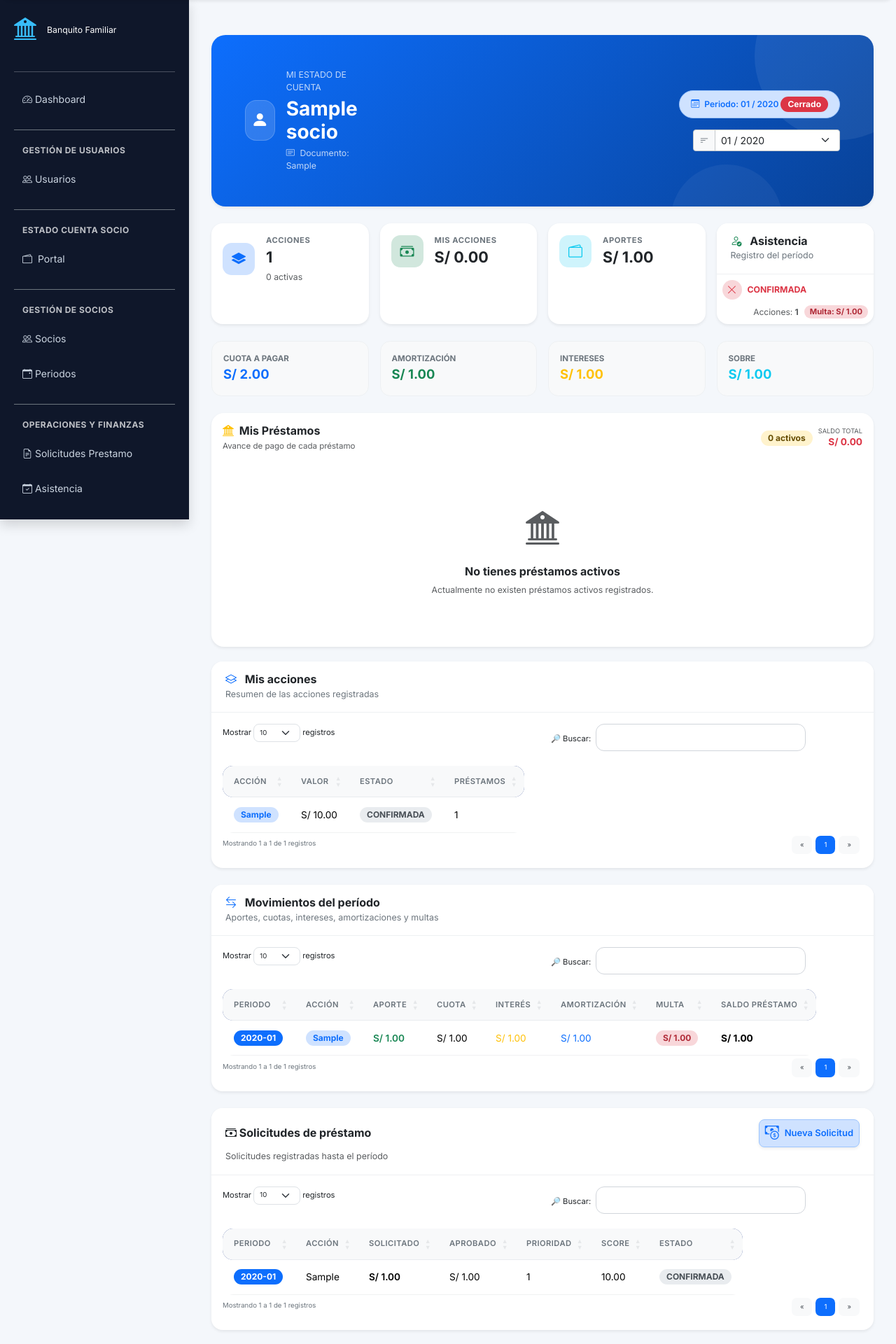
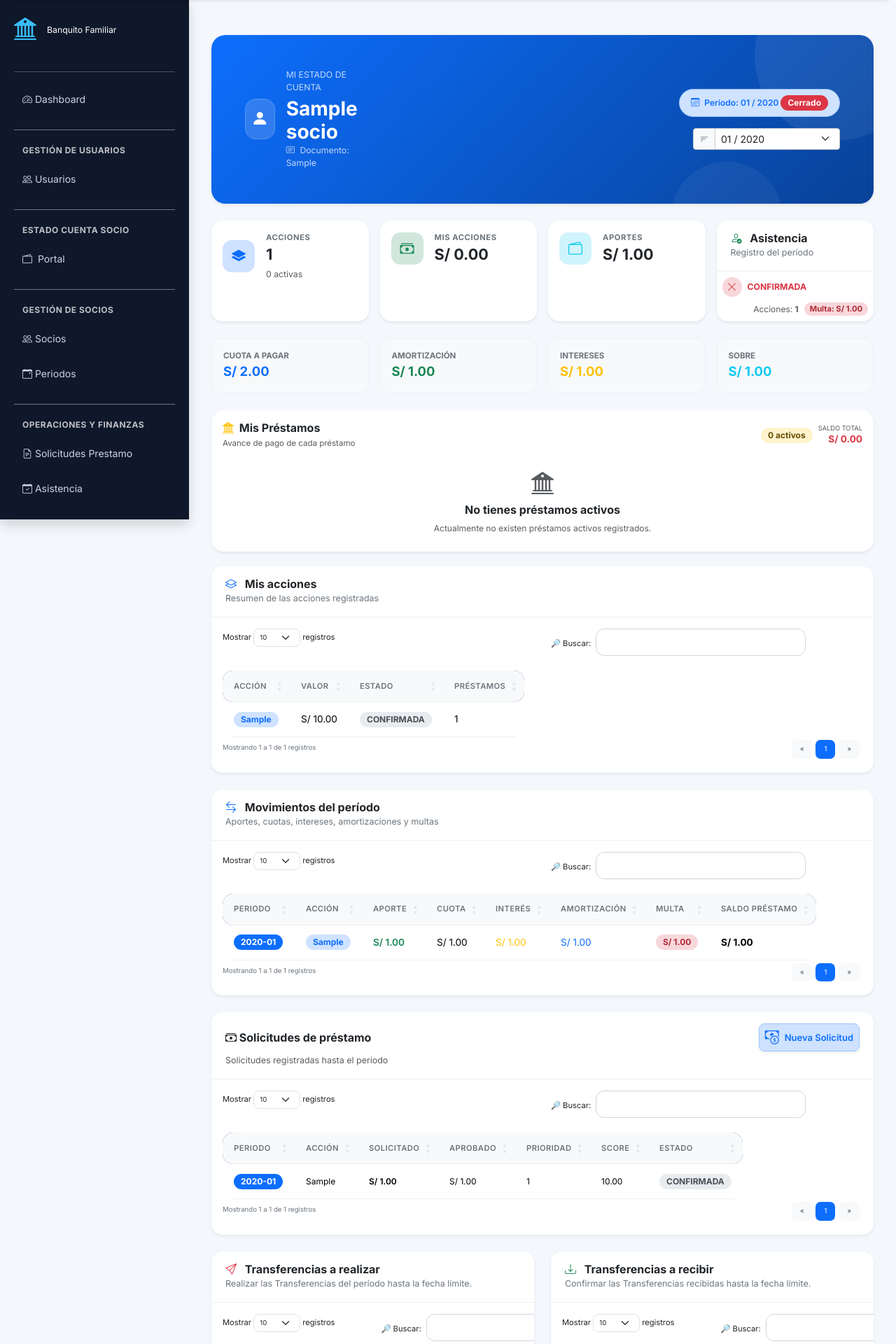
Before and after one commit to rcardenasch/AppBK, a Flask app: page /socio_portal/mi_estado_cuenta/1 in a window 1280 px wide. Shown: the part 58-1978 px from the top of the page at 70% size. Run offline with Flask 3, Linux system fonts and the light colour scheme; a user stored in the database is signed in; tables that the repository leaves empty hold one stand-in row (values such as "Sample post"); lists and menus that the app fills with data are empty; parts of the project's set-up code (start-up, migrations or seed data) failed here and were passed over; some libraries are stand-ins or nearby versions.

Commit message:
3er  Commit - Ap BK

```diff
--- a/templates/socios/portal.html
+++ b/templates/socios/portal.html
@@ -29,7 +29,7 @@
                             MI ESTADO DE CUENTA
                         </div>
 
-                        <h3 class="fw-bold mb-1">
+                        <h3 class="fw-bold mb-0">
                             {{ socio.nombres }}
                         </h3>
 
@@ -533,24 +533,17 @@
 
                 <!-- SIN PRÉSTAMOS -->
 
-                <div class="text-center py-5">
-
-                    <div class="mb-3">
-
-                        <i class="bi bi-bank2 text-muted" style="font-size: 3rem;"></i>
-
+                <div class="text-center py-0">
+                    <div class="mb-1">
+                        <i class="bi bi-bank2 text-muted" style="font-size: 2rem;"></i>
                     </div>
-
                     <h6 class="fw-bold">
                         No tienes préstamos activos
                     </h6>
-
-                    <p class="text-muted small mb-0">
+                    <p class="text-muted small mb-0" style="font-size: 0.75rem;">
                         Actualmente no existen préstamos activos registrados.
                     </p>
-
                 </div>
-
                 {% endif %}
 
             </div>
@@ -748,16 +741,16 @@
                     <tr>
                         <td>
                             {%if periodo.id==solicitud.periodo.id%}
-                            <span class="badge bg-primary">
+                            <span class="badge bg-primary" style="font-size: 0.75rem;">
                                 {{solicitud.periodo.anio}}-{{"%02d"|format(solicitud.periodo.mes)}}
                             </span>
                             {% else %}
-                            <span class="badge bg-secondary">
+                            <span class="badge bg-secondary" style="font-size: 0.75rem;">
                                 {{solicitud.periodo.anio}}-{{"%02d"|format(solicitud.periodo.mes)}}
                             </span>
                             {% endif %}
                         </td>
-                        <td>
+                        <td style="font-size: 0.75rem;" style="font-size: 0.75rem;">
                             {% if solicitud.accion %}
 
                             {{ solicitud.accion.numero_accion }}
@@ -765,41 +758,41 @@
                             —
                             {% endif %}
                         </td>
-                        <td class="fw-semibold">
+                        <td class="fw-semibold" style="font-size: 0.75rem;">
                             S/
                             {{ "{:,.2f}".format(
                             solicitud.monto_solicitado or 0
                             ) }}
                         </td>
-                        <td>
+                        <td style="font-size: 0.75rem;">
                             S/
                             {{ "{:,.2f}".format(
                             solicitud.monto_aprobado or 0
                             ) }}
                         </td>
-                        <td>
+                        <td style="font-size: 0.75rem;">
                             {{ solicitud.prioridad }}
                         </td>
-                        <td>
+                        <td style="font-size: 0.75rem;">
                             {{ "{:,.2f}".format(
                             solicitud.score or 0
                             ) }}
                         </td>
                         <td>
                             {% if solicitud.estado == "ATENDIDA" %}
-                            <span class="badge badge-soft-success">
+                            <span class="badge badge-soft-success" style="font-size: 0.55rem;">
                                 ATENDIDO
                             </span>
                             {% elif solicitud.estado == "PENDIENTE" %}
-                            <span class="badge badge-soft-warning">
+                            <span class="badge badge-soft-warning" style="font-size: 0.55rem;">
                                 PENDIENTE
                             </span>
                             {% elif solicitud.estado == "RECHAZADO" %}
-                            <span class="badge badge-soft-danger">
+                            <span class="badge badge-soft-danger" style="font-size: 0.55rem;">
                                 RECHAZADO
                             </span>
                             {% else %}
-                            <span class="badge badge-soft-secondary">
+                            <span class="badge badge-soft-secondary" style="font-size: 0.75rem;">
                                 {{ solicitud.estado }}
                             </span>
                             {% endif %}
@@ -832,38 +825,24 @@
                 </div>
 
                 <div class="table-responsive">
-
-                    <table class="table portal-table table-hover datatable">
+                    <table class="table portal-table table-hover datatable" >
                         <thead>
                             <tr>
                                 <th>Destino</th>
                                 <th>Monto</th>
-                                <th>Estado</th>
                             </tr>
                         </thead>
                         <tbody>
                             {% for transferencia in transferencias %}
                             <tr>
-                                <td class="fw-semibold">
+                                <td class="fw-semibold" style="font-size: 0.75rem;">
                                     {{ transferencia.socio_destino.nombres }}
                                 </td>
-                                <td class="text-danger fw-bold">
+                                <td class="text-danger fw-bold" style="font-size: 0.75rem;">
                                     S/
                                     {{ "{:,.2f}".format(
                                     transferencia.monto
                                     ) }}
-                                </td>
-                                <td>
-                                    {% if transferencia.estado
-                                    == "CONFIRMADA" %}
-                                    <span class="badge badge-soft-success">
-                                        Confirmada
-                                    </span>
-                                    {% else %}
-                                    <span class="badge badge-soft-secondary">
-                                        {{ transferencia.estado }}
-                                    </span>
-                                    {% endif %}
                                 </td>
                             </tr>
                             {% endfor %}
@@ -892,35 +871,22 @@
                             <tr>
                                 <th>Origen</th>
                                 <th>Monto</th>
-                                <th>Estado</th>
                             </tr>
                         </thead>
                         <tbody>
                             {% for transferencia
                             in transferencias_recibidas %}
                             <tr>
-                                <td class="fw-semibold">
+                                <td class="fw-semibold" style="font-size: 0.75rem;">
                                     {{ transferencia.socio_origen.nombres }}
                                 </td>
-                                <td class="text-success fw-bold">
+                                <td class="text-success fw-bold" style="font-size: 0.75rem;">
                                     S/
                                     {{ "{:,.2f}".format(
                                     transferencia.monto
                                     ) }}
                                 </td>
-                                <td>
-                                    {% if transferencia.estado
-                                    == "CONFIRMADA" %}
-                                    <span class="badge badge-soft-success">
-                                        CONFIRMADA
-                                    </span>
-                                    {% else %}
 
-                                    <span class="badge badge-soft-secondary">
-                                        {{ transferencia.estado }}
-                                    </span>
-                                    {% endif %}
-                                </td>
                             </tr>
                             {% endfor %}
                         </tbody>
@@ -1004,10 +970,13 @@
                     Observación del periodo
                 </div>
 
-                <div class="text-success badge badge-soft-success px-5 size-9px">
-                    {{ resumen.observacion}}
+                <!-- Se cambió a 'text-wrap' y se eliminó 'badge' para un comportamiento óptimo de texto largo -->
+                <div class="text-wrap text-secondary bg-secondary-subtle rounded px-2 py-1"
+                    style="word-break: break-word;font-size: 0.75rem;">
+                    {{ resumen.observacion }}
                 </div>
             </div>
+
         </div>
     </div>
     {% endif %}
```
Also changed, not shown: templates/acciones/detalle.html (+43 -75 lines).
